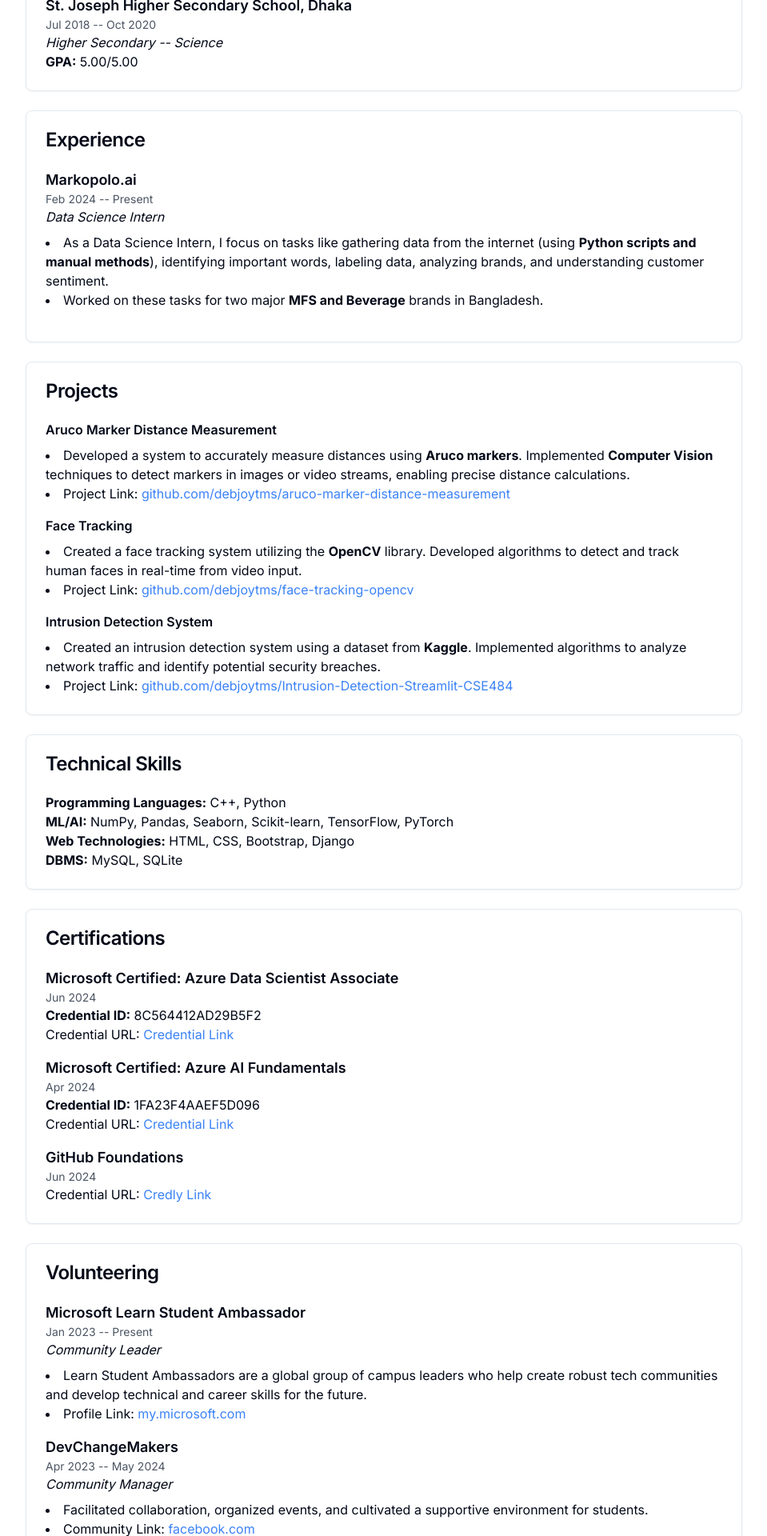
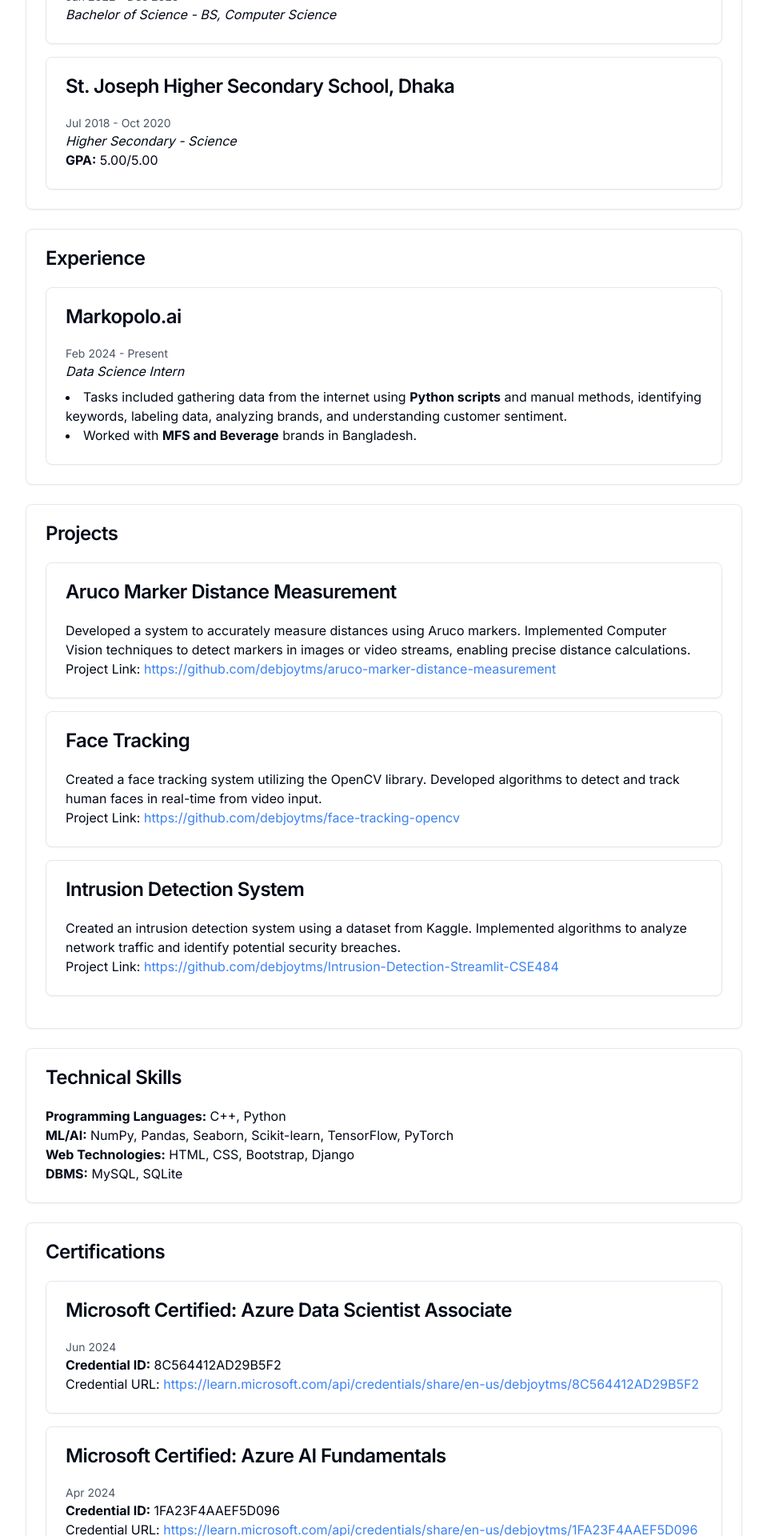
Before and after one commit to debjotyms/debjotyms.github.io, a Next.js app: page /cv in a window 1280 px wide. Shown: the part 680-2600 px from the top of the page at 80% size, without its empty margins (160-1119 px from the left). Built offline with nearby package versions, Linux system fonts and the light colour scheme.

Commit message:
feal: Add nested card on cv

```diff
--- a/src/app/cv/page.tsx
+++ b/src/app/cv/page.tsx
@@ -8,14 +8,13 @@
   CardContent,
 } from '@/components/ui/card';
 import { Button } from '@/components/ui/button';
-import { FaDownload } from "react-icons/fa";
-import { FaGithub, FaLinkedin, FaEnvelope } from 'react-icons/fa';
+import { FaDownload, FaGithub, FaLinkedin, FaEnvelope } from "react-icons/fa";
 
 const CVPage = () => {
   return (
-    <div className="min-h-screen mx-auto max-w-screen-lg px-4 md:px-16 py-4">
+    <div className="min-h-screen mx-auto max-w-screen-lg px-4 md:px-16 py-4 space-y-8">
       {/* Download Button */}
-      <div className="flex justify-center mb-8">
+      <div className="flex justify-center">
         <a href="/cv.pdf" download>
           <Button className="flex items-center">
             <FaDownload className="w-4 h-4 mr-2" />
@@ -25,7 +24,7 @@
       </div>
 
       {/* Header with Links */}
-      <div className="flex justify-center space-x-6 mb-8">
+      <div className="flex justify-center space-x-6">
         <a href="https://github.com/debjoytms" target="_blank" rel="noopener noreferrer">
           <FaGithub size={30} />
         </a>
@@ -38,7 +37,7 @@
       </div>
 
       {/* Profile Section */}
-      <Card className="mb-6">
+      <Card>
         <CardHeader>
           <CardTitle>Profile</CardTitle>
         </CardHeader>
@@ -49,97 +48,113 @@
         </CardContent>
       </Card>
 
+      {/* Nested Card Sections */}
+      <div className="space-y-6">
         {/* Education Section */}
-      <Card className="mb-6">
+        <Card>
           <CardHeader>
             <CardTitle>Education</CardTitle>
           </CardHeader>
           <CardContent>
-          <div className="mb-4">
-            <h3 className="text-lg font-semibold">BRAC University, Dhaka</h3>
-            <p className="text-sm text-gray-600">Jan 2022 -- Dec 2025</p>
-            <p><em>Bachelor of Science -- BS, Computer Science</em></p>
-          </div>
-          <div>
-            <h3 className="text-lg font-semibold">St. Joseph Higher Secondary School, Dhaka</h3>
-            <p className="text-sm text-gray-600">Jul 2018 -- Oct 2020</p>
-            <p><em>Higher Secondary -- Science</em></p>
+            <Card className="mb-4">
+              <CardHeader>
+                <CardTitle>BRAC University, Dhaka</CardTitle>
+              </CardHeader>
+              <CardContent>
+                <p className="text-sm text-gray-600">Jan 2022 - Dec 2025</p>
+                <p><em>Bachelor of Science - BS, Computer Science</em></p>
+              </CardContent>
+            </Card>
+            <Card>
+              <CardHeader>
+                <CardTitle>St. Joseph Higher Secondary School, Dhaka</CardTitle>
+              </CardHeader>
+              <CardContent>
+                <p className="text-sm text-gray-600">Jul 2018 - Oct 2020</p>
+                <p><em>Higher Secondary - Science</em></p>
                 <p><strong>GPA:</strong> 5.00/5.00</p>
-          </div>
+              </CardContent>
+            </Card>
           </CardContent>
         </Card>
 
         {/* Experience Section */}
-      <Card className="mb-6">
+        <Card>
           <CardHeader>
             <CardTitle>Experience</CardTitle>
           </CardHeader>
           <CardContent>
-          <div className="mb-4">
-            <h3 className="text-lg font-semibold">Markopolo.ai</h3>
-            <p className="text-sm text-gray-600">Feb 2024 -- Present</p>
+            <Card>
+              <CardHeader>
+                <CardTitle>Markopolo.ai</CardTitle>
+              </CardHeader>
+              <CardContent>
+                <p className="text-sm text-gray-600">Feb 2024 - Present</p>
                 <p><em>Data Science Intern</em></p>
                 <ul className="list-disc list-inside mt-2">
                   <li>
-                As a Data Science Intern, I focus on tasks like gathering data from the internet (using <strong>Python scripts and manual methods</strong>), identifying important words, labeling data, analyzing brands, and understanding customer sentiment.
+                    Tasks included gathering data from the internet using <strong>Python scripts</strong> and manual methods, identifying keywords, labeling data, analyzing brands, and understanding customer sentiment.
                   </li>
                   <li>
-                Worked on these tasks for two major <strong>MFS and Beverage</strong> brands in Bangladesh.
+                    Worked with <strong>MFS and Beverage</strong> brands in Bangladesh.
                   </li>
                 </ul>
-          </div>
+              </CardContent>
+            </Card>
           </CardContent>
         </Card>
 
         {/* Projects Section */}
-      <Card className="mb-6">
+        <Card>
           <CardHeader>
             <CardTitle>Projects</CardTitle>
           </CardHeader>
           <CardContent>
-          {/* Aruco Marker Distance Measurement */}
-          <div className="mb-4">
-            <h4 className="text-md font-semibold">Aruco Marker Distance Measurement</h4>
-            <ul className="list-disc list-inside mt-2">
-              <li>
-                Developed a system to accurately measure distances using <strong>Aruco markers</strong>. Implemented <strong>Computer Vision</strong> techniques to detect markers in images or video streams, enabling precise distance calculations.
-              </li>
-              <li>
-                Project Link: <a href="https://github.com/debjoytms/aruco-marker-distance-measurement" className="text-blue-500 hover:underline" target="_blank" rel="noopener noreferrer">github.com/debjoytms/aruco-marker-distance-measurement</a>
-              </li>
-            </ul>
-          </div>
-
-          {/* Face Tracking */}
-          <div className="mb-4">
-            <h4 className="text-md font-semibold">Face Tracking</h4>
-            <ul className="list-disc list-inside mt-2">
-              <li>
-                Created a face tracking system utilizing the <strong>OpenCV</strong> library. Developed algorithms to detect and track human faces in real-time from video input.
-              </li>
-              <li>
-                Project Link: <a href="https://github.com/debjoytms/face-tracking-opencv" className="text-blue-500 hover:underline" target="_blank" rel="noopener noreferrer">github.com/debjoytms/face-tracking-opencv</a>
-              </li>
-            </ul>
-          </div>
-
-          {/* Intrusion Detection System */}
-          <div>
-            <h4 className="text-md font-semibold">Intrusion Detection System</h4>
-            <ul className="list-disc list-inside mt-2">
-              <li>
-                Created an intrusion detection system using a dataset from <strong>Kaggle</strong>. Implemented algorithms to analyze network traffic and identify potential security breaches.
-              </li>
-              <li>
-                Project Link: <a href="https://github.com/debjoytms/Intrusion-Detection-Streamlit-CSE484" className="text-blue-500 hover:underline" target="_blank" rel="noopener noreferrer">github.com/debjoytms/Intrusion-Detection-Streamlit-CSE484</a>
-              </li>
-            </ul>
-          </div>
+            {[
+              {
+                title: "Aruco Marker Distance Measurement",
+                description:
+                  "Developed a system to accurately measure distances using Aruco markers. Implemented Computer Vision techniques to detect markers in images or video streams, enabling precise distance calculations.",
+                link: "https://github.com/debjoytms/aruco-marker-distance-measurement",
+              },
+              {
+                title: "Face Tracking",
+                description:
+                  "Created a face tracking system utilizing the OpenCV library. Developed algorithms to detect and track human faces in real-time from video input.",
+                link: "https://github.com/debjoytms/face-tracking-opencv",
+              },
+              {
+                title: "Intrusion Detection System",
+                description:
+                  "Created an intrusion detection system using a dataset from Kaggle. Implemented algorithms to analyze network traffic and identify potential security breaches.",
+                link: "https://github.com/debjoytms/Intrusion-Detection-Streamlit-CSE484",
+              },
+            ].map((project, index) => (
+              <Card className="mb-4" key={index}>
+                <CardHeader>
+                  <CardTitle>{project.title}</CardTitle>
+                </CardHeader>
+                <CardContent>
+                  <p>{project.description}</p>
+                  <p>
+                    Project Link:{" "}
+                    <a
+                      href={project.link}
+                      className="text-blue-500 hover:underline"
+                      target="_blank"
+                      rel="noopener noreferrer"
+                    >
+                      {project.link}
+                    </a>
+                  </p>
+                </CardContent>
+              </Card>
+            ))}
           </CardContent>
         </Card>
 
         {/* Technical Skills Section */}
-      <Card className="mb-6">
+        <Card>
           <CardHeader>
             <CardTitle>Technical Skills</CardTitle>
           </CardHeader>
@@ -152,98 +167,82 @@
         </Card>
 
         {/* Certifications Section */}
-      <Card className="mb-6">
+        <Card>
           <CardHeader>
             <CardTitle>Certifications</CardTitle>
           </CardHeader>
           <CardContent>
-          <div className="mb-4">
-            <h3 className="text-lg font-semibold">Microsoft Certified: Azure Data Scientist Associate</h3>
-            <p className="text-sm text-gray-600">Jun 2024</p>
-            <p><strong>Credential ID:</strong> 8C564412AD29B5F2</p>
+            {[
+              {
+                title: "Microsoft Certified: Azure Data Scientist Associate",
+                date: "Jun 2024",
+                id: "8C564412AD29B5F2",
+                url: "https://learn.microsoft.com/api/credentials/share/en-us/debjoytms/8C564412AD29B5F2",
+              },
+              {
+                title: "Microsoft Certified: Azure AI Fundamentals",
+                date: "Apr 2024",
+                id: "1FA23F4AAEF5D096",
+                url: "https://learn.microsoft.com/api/credentials/share/en-us/debjoytms/1FA23F4AAEF5D096",
+              },
+              {
+                title: "GitHub Foundations",
+                date: "Jun 2024",
+                url: "https://www.credly.com/go/7QpDtNlH",
+              },
+            ].map((cert, index) => (
+              <Card className="mb-4" key={index}>
+                <CardHeader>
+                  <CardTitle>{cert.title}</CardTitle>
+                </CardHeader>
+                <CardContent>
+                  <p className="text-sm text-gray-600">{cert.date}</p>
+                  <p><strong>Credential ID:</strong> {cert.id || "N/A"}</p>
                   <p>
-              Credential URL: <a href="https://learn.microsoft.com/api/credentials/share/en-us/debjoytms/8C564412AD29B5F2" className="text-blue-500 hover:underline" target="_blank" rel="noopener noreferrer">Credential Link</a>
+                    Credential URL:{" "}
+                    <a
+                      href={cert.url}
+                      className="text-blue-500 hover:underline"
+                      target="_blank"
+                      rel="noopener noreferrer"
+                    >
+                      {cert.url}
+                    </a>
                   </p>
-          </div>
-
-          <div className="mb-4">
-            <h3 className="text-lg font-semibold">Microsoft Certified: Azure AI Fundamentals</h3>
-            <p className="text-sm text-gray-600">Apr 2024</p>
-            <p><strong>Credential ID:</strong> 1FA23F4AAEF5D096</p>
-            <p>
-              Credential URL: <a href="https://learn.microsoft.com/api/credentials/share/en-us/debjoytms/1FA23F4AAEF5D096" className="text-blue-500 hover:underline" target="_blank" rel="noopener noreferrer">Credential Link</a>
-            </p>
-          </div>
-
-          <div>
-            <h3 className="text-lg font-semibold">GitHub Foundations</h3>
-            <p className="text-sm text-gray-600">Jun 2024</p>
-            <p>
-              Credential URL: <a href="https://www.credly.com/go/7QpDtNlH" className="text-blue-500 hover:underline" target="_blank" rel="noopener noreferrer">Credly Link</a>
-            </p>
-          </div>
                 </CardContent>
               </Card>
-
-      {/* Volunteering Section */}
-      <Card className="mb-6">
-        <CardHeader>
-          <CardTitle>Volunteering</CardTitle>
-        </CardHeader>
-        <CardContent>
-          <div className="mb-4">
-            <h3 className="text-lg font-semibold">Microsoft Learn Student Ambassador</h3>
-            <p className="text-sm text-gray-600">Jan 2023 -- Present</p>
-            <p><em>Community Leader</em></p>
-            <ul className="list-disc list-inside mt-2">
-              <li>
-                Learn Student Ambassadors are a global group of campus leaders who help create robust tech communities and develop technical and career skills for the future.
-              </li>
-              <li>
-                Profile Link: <a href="https://my.microsoft.com" className="text-blue-500 hover:underline" target="_blank" rel="noopener noreferrer">my.microsoft.com</a>
-              </li>
-            </ul>
-          </div>
-
-          <div>
-            <h3 className="text-lg font-semibold">DevChangeMakers</h3>
-            <p className="text-sm text-gray-600">Apr 2023 -- May 2024</p>
-            <p><em>Community Manager</em></p>
-            <ul className="list-disc list-inside mt-2">
-              <li>
-                Facilitated collaboration, organized events, and cultivated a supportive environment for students.
-              </li>
-              <li>
-                Community Link: <a href="https://facebook.com" className="text-blue-500 hover:underline" target="_blank" rel="noopener noreferrer">facebook.com</a>
-              </li>
-            </ul>
-          </div>
+            ))}
           </CardContent>
         </Card>
 
         {/* Achievements Section */}
-      <Card className="mb-6">
+        <Card>
           <CardHeader>
             <CardTitle>Achievements</CardTitle>
           </CardHeader>
           <CardContent>
-          <ul className="list-disc list-inside">
-            <li><strong>The Duke of Edinburgh&#39;s International Award</strong>, Bronze Standard -- 2023</li>
-            <li><strong>Bangladesh Olympiad in Informatics (BDIO)</strong>, National Level Top 20 -- 2019</li>
-          </ul>
+            <div className="space-y-4">
+              <Card>
+                <CardHeader>
+                  <CardTitle>The Duke of Edinburgh&#39;s International Award</CardTitle>
+                </CardHeader>
+                <CardContent>
+                  <p>Bronze Standard - 2023</p>
                 </CardContent>
               </Card>
-
-      {/* Relevant Coursework Section */}
-      <Card className="mb-6">
+              <Card>
                 <CardHeader>
-          <CardTitle>Relevant Coursework</CardTitle>
+                  <CardTitle>Bangladesh Olympiad in Informatics (BDIO)</CardTitle>
                 </CardHeader>
                 <CardContent>
-          <p><strong>Computer Science:</strong> Object-Oriented Programming, Data Structures, Algorithms, DBMS</p>
-          <p><strong>Mathematics:</strong> Linear Algebra, Probability Theory, Statistics, Calculus</p>
+                  <p>National Level Top 20 - 2019</p>
                 </CardContent>
               </Card>
+            </div>
+          </CardContent>
+        </Card>
+      </div>
+      <div className="py-1"></div> {/* Extra space */}
     </div>
   );
 };
```
Lines whose indentation alone changed are shown as unchanged.
